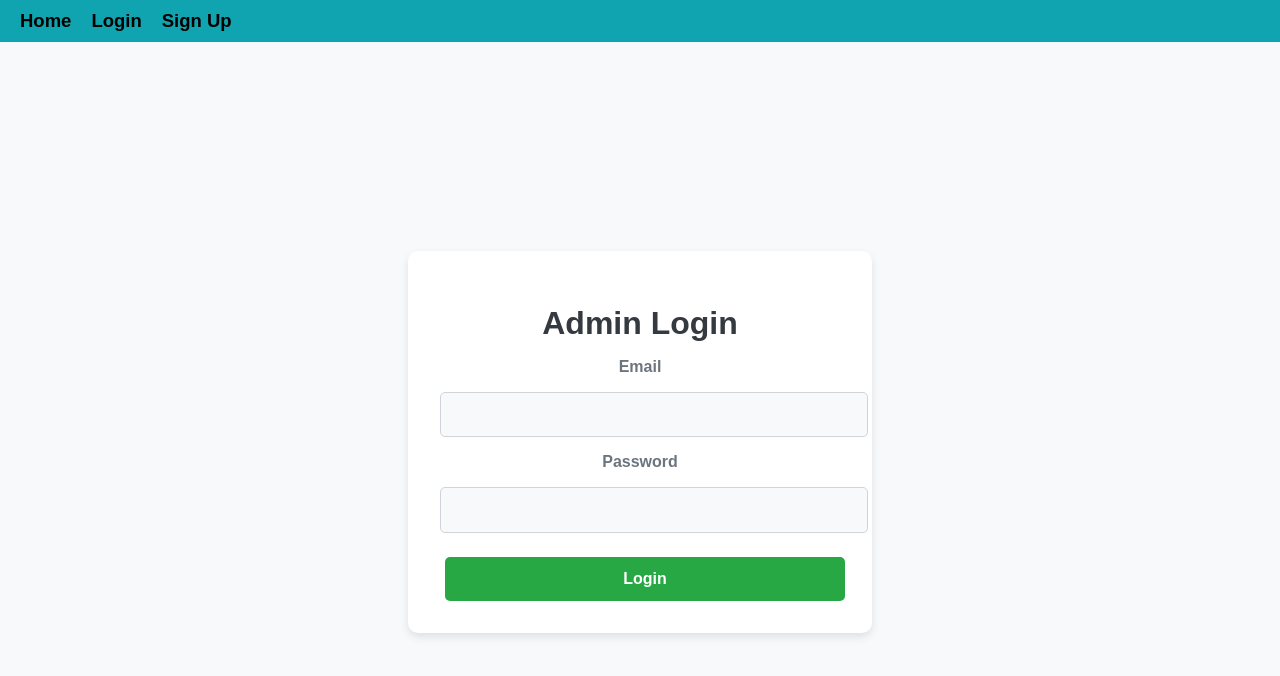
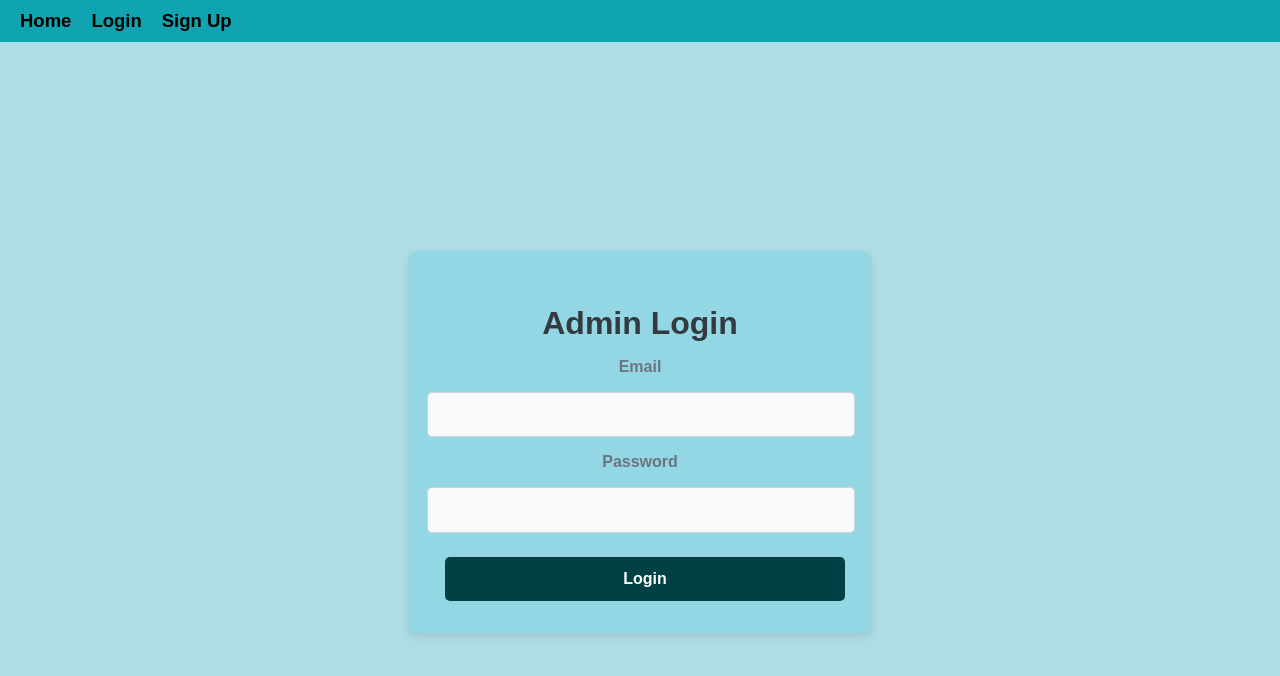
Before and after one commit to vishesh-tanwar/project, a React (Create React App) app in the folder frontend/: page /adminLogin in a window 1280 px wide. Shown: the top 676 px of the page. Built offline with nearby package versions, Linux system fonts and the light colour scheme; no server answers.

Commit message:
Update adminLogin.css

```diff
--- a/frontend/src/components/adminLogin.css
+++ b/frontend/src/components/adminLogin.css
@@ -2,7 +2,7 @@
 body {
     margin: 0;
     font-family: Arial, sans-serif;
-    background-color: #f8f9fa; /* Light background */
+    background-color: #AFDDE5; /* Light background */
 }
 
 .admin-login-container {
@@ -11,12 +11,12 @@ body {
     align-items: center;
     justify-content: center;
     height: 100vh;
-    background-color: #f8f9fa;
+    background-color: #AFDDE5;
 }
 
 /* Styling for the admin login card */
 .admin-login-card {
-    background-color: #ffffff; /* White background */
+    background-color: #92d7e3; /* White background */
     padding: 2rem;
     box-shadow: 0 4px 8px rgba(0, 0, 0, 0.1); /* Soft shadow */
     border-radius: 10px;
@@ -42,7 +42,7 @@ body {
 .admin-login-card input {
     width: 100%;
     padding: 0.8rem;
-    margin: 0.5rem 0;
+    margin: 0.5rem -13px;
     border: 1px solid #ced4da; /* Light grey border */
     border-radius: 5px;
     font-size: 1rem;
@@ -58,7 +58,7 @@ body {
 
 /* Button styling */
 .admin-login-card button {
-    background-color: #28a745; /* Green button */
+    background-color: #004146; /* Green button */
     color: #ffffff; /* White text */
     border: none;
     border-radius: 5px;
@@ -69,6 +69,7 @@ body {
     transition: background-color 0.3s ease;
     width: 100%;
     margin-top: 1rem;
+    margin-right: 10px;
 }
 
 .admin-login-card button:hover {
```
